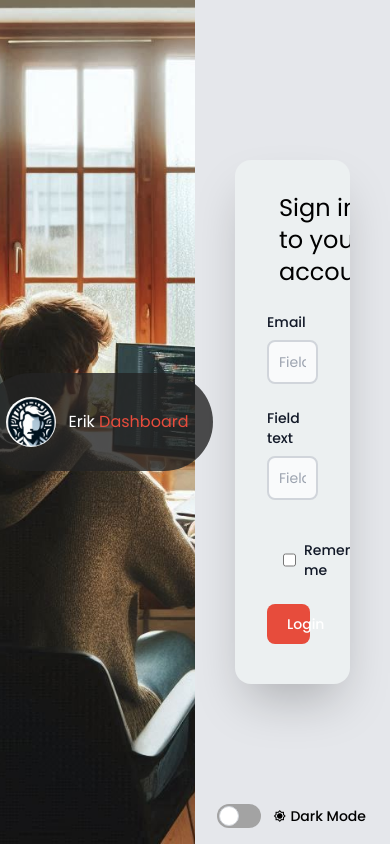
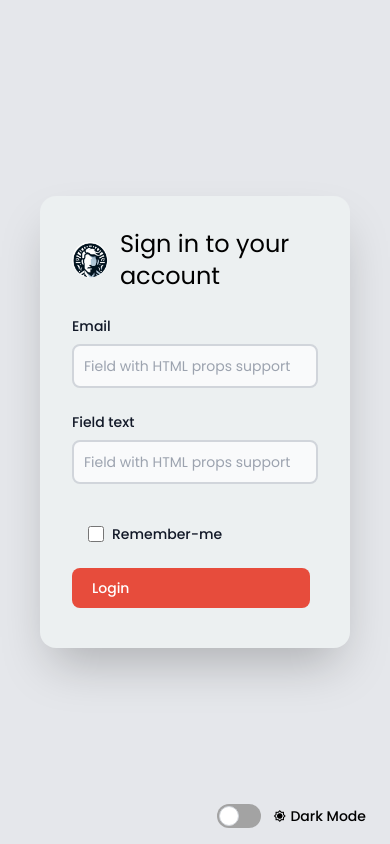
Before and after one commit to erikfig/my-dashboard, a React (Vite) app: page /login in a window 390 px wide. Built offline with nearby package versions, Linux system fonts and the light colour scheme.

Commit message:
feat: login mobile

```diff
--- a/src/layouts/default/login.layout.tsx
+++ b/src/layouts/default/login.layout.tsx
@@ -25,9 +25,9 @@ export const LoginLayout = () => {
 
   return (
     <div className={isDarkMode ? 'dark' : ''}>
-      <div className="grid grid-cols-2 h-screen">
+      <div className="lg:grid lg:grid-cols-2 h-screen">
 
-        <div className="flex justify-center items-center bg-gray-300 relative">
+        <div className="hidden lg:flex justify-center items-center bg-gray-300 relative">
           <CardBackground src="/programmer.jpeg" className="bg-dark/80 rounded-full text-white flex flex-col gap-16 items-center justify-around">
             <div className="flex items-center gap-3">
               <Rounded><Img src="/logo.png" width={50} height={50} /></Rounded>
@@ -37,7 +37,7 @@ export const LoginLayout = () => {
           </CardBackground>
         </div>
 
-        <div className="flex justify-center items-center bg-gray-200 dark:text-white dark:bg-gray-800 p-4">
+        <div className="flex justify-center items-center bg-gray-200 dark:text-white dark:bg-gray-800 p-4 h-screen">
           <FormContainer style={{ maxWidth: 400, width: '100%' }} onSubmit={submit}>
             <Card className='flex gap-6 flex-col'>
               <Typography type="h2" className="flex items-center gap-3">
```
